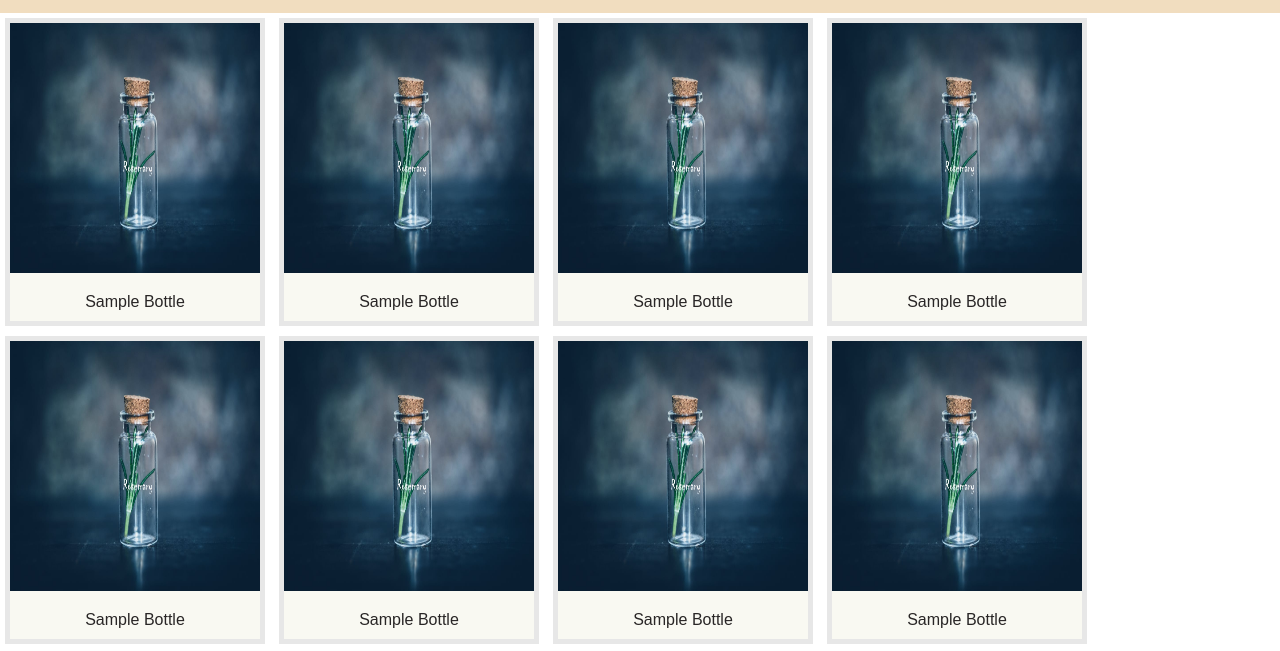
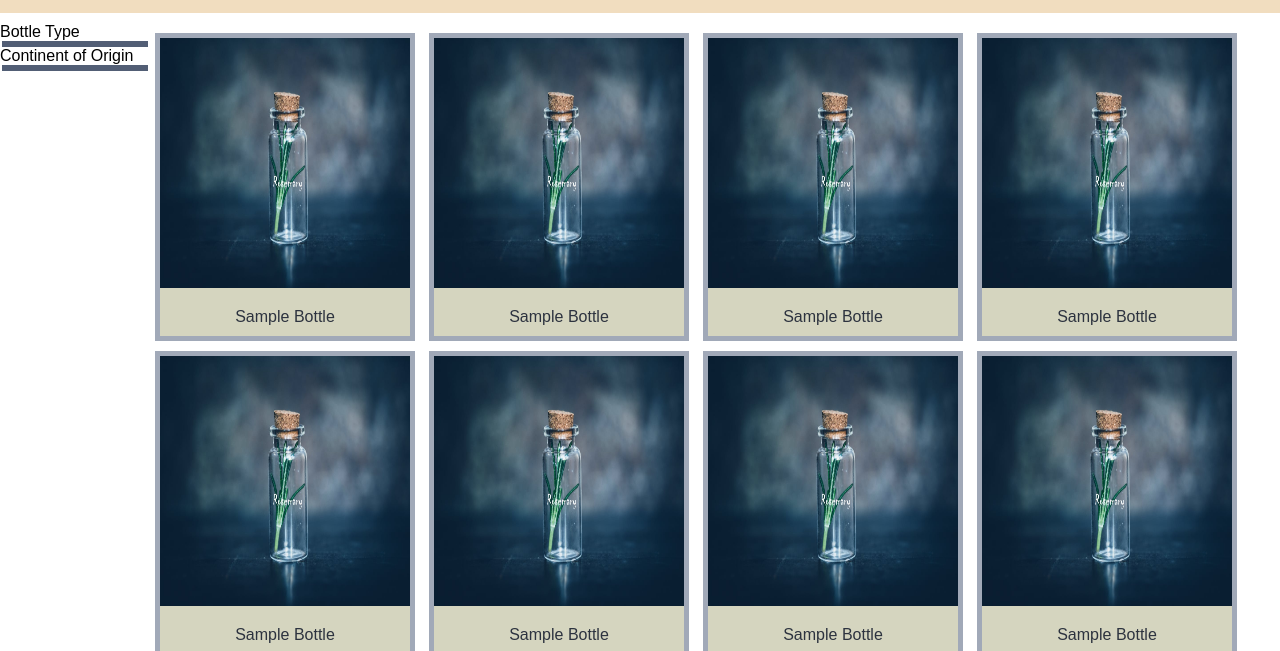
Before and after one commit to AndreiCautisanu/FII_TW_ColB, a plain HTML site: page index.html in a window 1280 px wide. Shown: the part 87-738 px from the top of the page. Drawn offline with nearby package versions, Linux system fonts and the light colour scheme.

Commit message:
some functional expanding filters

```diff
--- a/index.html
+++ b/index.html
@@ -26,6 +26,53 @@
 
         <div class="content">
 
+            <div class="search-filters">
+
+                <form>
+                    <label class="filter" for="title1"> Bottle Type </label>
+                    <input class="filter-title" type="checkbox" id="title1">
+
+                    <fieldset>
+                      <div class="row">
+                        <input type="checkbox" id="small bottle">
+                        <label for="small bottle"> Small Bottle </label>
+                      </div>
+
+                      <div class="row">
+                        <input type="checkbox" id="large bottle">
+                        <label for="large bottle"> Large Bottle </label>
+                      </div>
+
+                      <div class="row">
+                        <input type="checkbox" id="demijohn">
+                        <label for="demijohn"> Demijohn </label>
+                      </div>
+                    </fieldset>
+
+
+                    <label class="filter" for="title2"> Continent of Origin </label>
+                    <input class="filter-title" type="checkbox" id="title2">
+
+                    <fieldset>
+                      <div class="row">
+                        <input type="checkbox" id="asia">
+                        <label for="asia"> Asia </label>
+                      </div>
+
+                      <div class="row">
+                        <input type="checkbox" id="europe">
+                        <label for="europe"> Europe </label>
+                      </div>
+
+                      <div class="row">
+                        <input type="checkbox" id="north-america">
+                        <label for="north-america"> North America </label>
+                      </div>
+                    </fieldset>
+
+                </form>
+
+            </div>
 
             <div class="tiles-wrapper">
                 <div class="tiles">
--- a/styles/index.css
+++ b/styles/index.css
@@ -54,42 +54,44 @@ nav ul li a.hovered, nav ul li a:hover {
     background-color: #525E75;
 }
 
+.content {
+    display: flex;
+    flex-direction: row;
+}
 
+/* tiles */
 
-
-
-.tile_set {
-    padding-top: 5px;
-    margin-bottom: 2em;
+.tiles-wrapper {
+    padding-top: 15px;
+    margin-bottom: 20px;
     display: flex;
     flex-direction: row;
     flex-wrap: wrap;
     align-content: flex-start;
-    gap: 0.5em;
 }
 
-.tile{
-    padding-top: 0px;
-    margin: 5px;
-    padding-bottom: 10px;
+.tile {
+    position: relative;
+    display: inline-block;
     width: fit-content;
     height: fit-content;
-    background-color:rgb(249, 249, 242);
-    border: 5px solid rgb(231, 231, 231);
-    position: relative;
-    display: inline-block;
+    padding-top: 0px;
+    padding-bottom: 10px;
+    margin: 5px;
+    background-color:#ccccb2d2;
+    border: 5px solid #a1a9b8;
 }
 
 .tile:hover {
-    transform: scale(1.02);
-    transition: 0.4s;
+    transform: scale(1.1);
+    transition: 0.5s;
 }
 
 .tile_name {
     font-family: Arial, Helvetica, sans-serif;
     margin-bottom: 0px;
     text-align: center;
-    color:rgb(41, 38, 38);
+    color:#2d333f;
 }
 
 .tile_img {
@@ -101,3 +103,62 @@ nav ul li a.hovered, nav ul li a:hover {
     width: 250px;
     position:relative;
 }
+
+
+
+
+/* filters */
+
+.search-filters {
+    padding-top: 10px;
+    max-height: fit-content;
+    max-width: fit-content;
+}
+
+.row {
+    display: flex;
+    flex-direction: row;
+    padding: 5px;
+}
+
+.row label {
+    color: white;
+}
+
+.search-filters form {
+    max-width: fit-content;
+    max-height: fit-content;
+    font-family: Arial Bold, sans-serif;
+    min-width: 150px;
+}
+
+/* not expanded */
+.search-filters form fieldset {
+    size: 1px;
+    max-height: 0;
+    background-color: #525E75;
+    border: none;
+    outline: 0;
+    padding: 3px;
+    overflow: hidden;
+}
+
+/* expanded */
+.search-filters form input:checked ~ fieldset {
+    max-height: 400px;
+}
+
+.search-filters form .filter-title {
+    display: none;
+}
+
+.search-filters form .filter {
+    display: block;
+    position: relative;
+    width: 100%;
+    cursor: pointer;
+}
+
+.search-filters form fieldset input {
+    display: block;
+}
```
